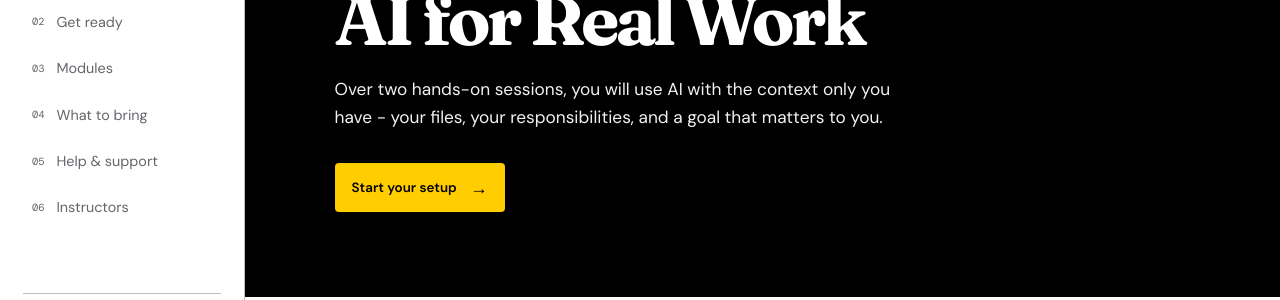
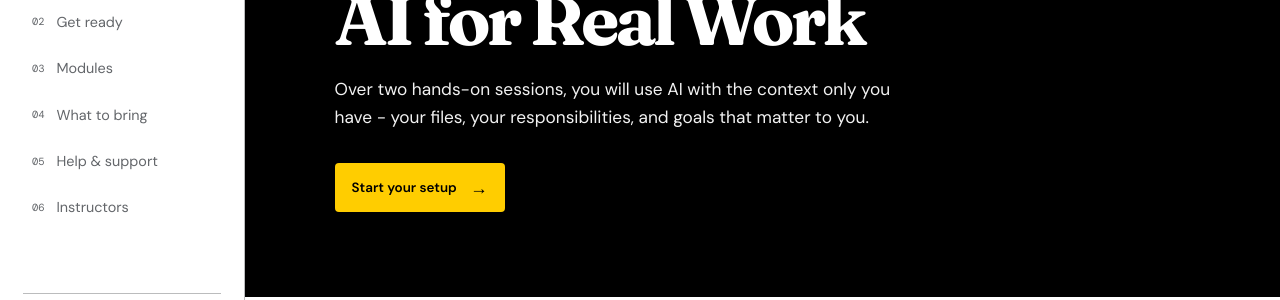
Before and after one commit to sburer/sburer.github.io, a Jekyll site: the page aicourse/index.html, which Jekyll copies as it is, in a window 1280 px wide. Shown: the part 197-497 px from the top of the page. Built offline with Jekyll 4.4.1, drawn with Linux system fonts in a browser that asks for light colours.

Commit message:
Refine course welcome copy

```diff
--- a/aicourse/index.html
+++ b/aicourse/index.html
@@ -44,7 +44,7 @@
           <div class="hero-copy">
             <p class="eyebrow yellow">Welcome to the course</p>
             <h1>AI for Real Work</h1>
-            <p class="lede">Over two hands-on sessions, you will use AI with the context only you have - your files, your responsibilities, and a goal that matters to you.</p>
+            <p class="lede">Over two hands-on sessions, you will use AI with the context only you have - your files, your responsibilities, and goals that matter to you.</p>
             <div class="hero-actions">
               <a class="button primary" href="setup.html">Start your setup <span>→</span></a>
             </div>
```
